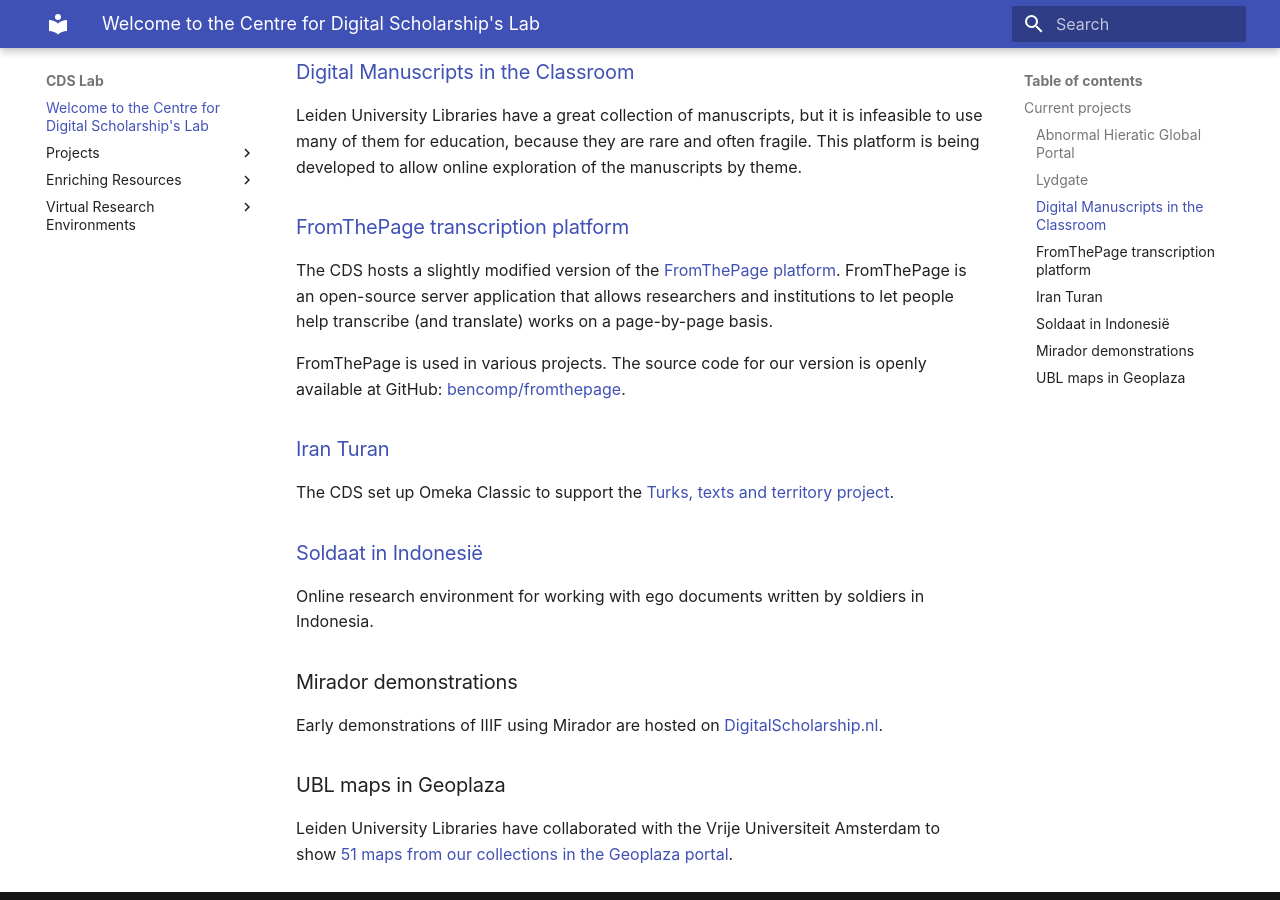
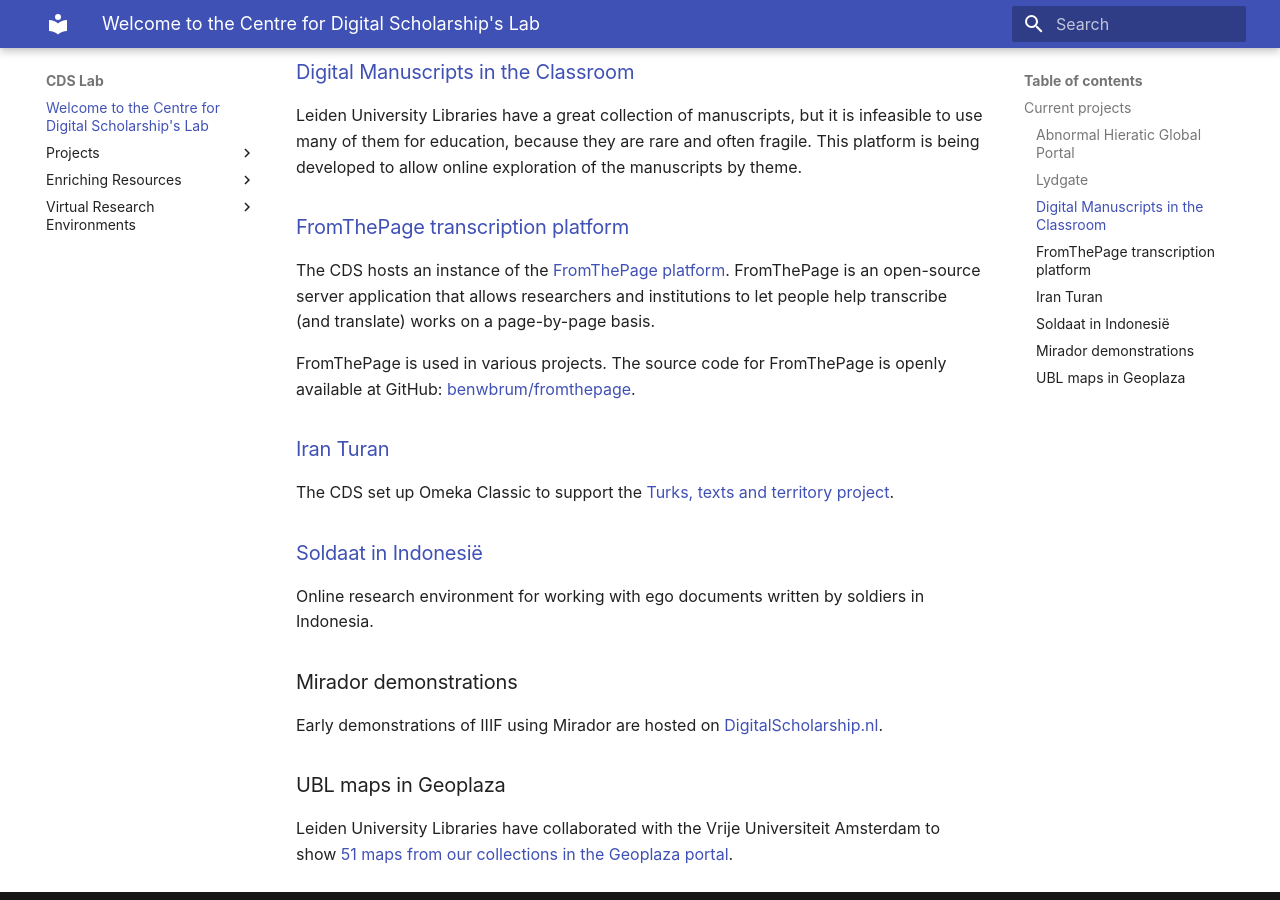
Before and after one commit to LeidenUniversityLibrary/cds-lab-homepage, an MkDocs documentation site: the page built from docs/index.md, in a window 1280 px wide and 900 px high, scrolled down 622 px. Built offline with MkDocs 1.6.1 and Material for MkDocs 9.7.7, drawn with Linux system fonts in a browser that asks for light colours.

Commit message:
Update links to and info on FromThePage

```diff
--- a/docs/index.md
+++ b/docs/index.md
@@ -23,15 +23,15 @@
 are rare and often fragile. This platform is being developed to allow
 online exploration of the manuscripts by theme.
 
-## [FromThePage transcription platform](transcription/)
+## [FromThePage transcription platform](https://transcription.digitalscholarship.nl/)
 
-The CDS hosts a slightly modified version of the
+The CDS hosts an instance of the
 [FromThePage platform](https://fromthepage.com). FromThePage is an
 open-source server application that allows researchers and institutions
 to let people help transcribe (and translate) works on a page-by-page basis.
 
-FromThePage is used in various projects. The source code for our version
-is openly available at GitHub: [bencomp/fromthepage](https://github.com/bencomp/fromthepage).
+FromThePage is used in various projects. The source code for FromThePage
+is openly available at GitHub: [benwbrum/fromthepage](https://github.com/benwbrum/fromthepage).
 
 ## [Iran Turan](https://iranturan.leiden.edu/)
 
```
